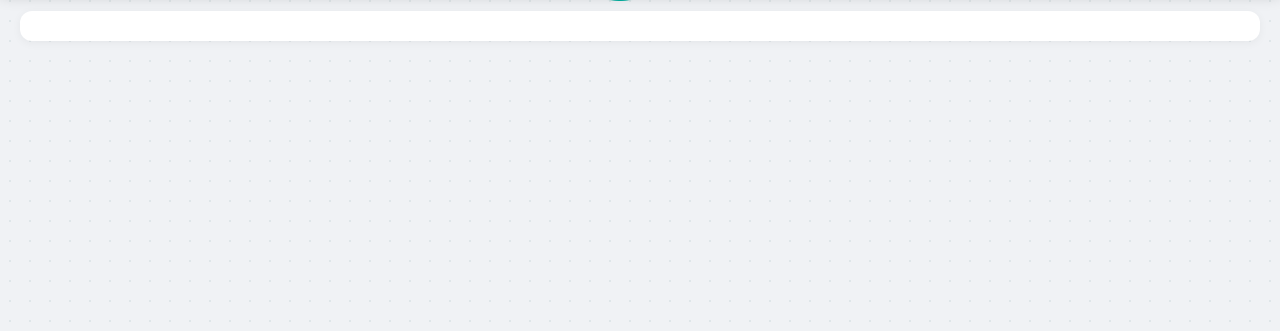
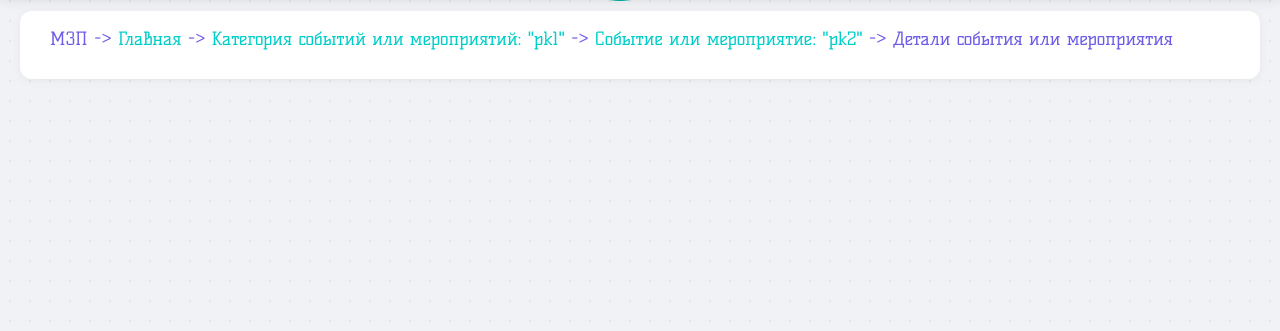
Before and after one commit to VSDragon1239/MainWebUIProject, a Django app: page /categories-events/1/events/1/event-details/ in a window 1280 px wide. Shown: the part 89-420 px from the top of the page. Run offline with Django 5.2, Linux system fonts and the light colour scheme.

Commit message:
ct4_v0.2.531 new pages! Change...

```diff
--- a/templates/base/base_header.html
+++ b/templates/base/base_header.html
@@ -9,7 +9,7 @@
 {% block header_block_1 %}
 <div class="header-block-1">
     <div class="nav-content">
-        <a class="base-link link-3" href="{% url 'categories' %}">
+        <a class="base-link link-3" href="{% url 'eco_habits_categories' %}">
             <span>Доступные задания</span>
         </a>
         <a class="base-link link-3" href="{% url 'categories_events' %}">
--- a/templates/pages/achievements.html
+++ b/templates/pages/achievements.html
@@ -8,7 +8,7 @@
 {% endblock %}
 
 {% block content_block_0 %}
-    <!-- Скрытие заголовка base.html, если необходимо -->
+    <h1><a href="{% url 'main' %}">МЗП</a> -> <a href="{% url 'profile' %}">Профиль</a> - Достижения</h1>
 {% endblock %}
 
 {% block content_block_1 %}
--- a/templates/pages/eco_habit_details.html
+++ b/templates/pages/eco_habit_details.html
@@ -8,7 +8,7 @@
 {% endblock %}
 
 {% block content_block_0 %}
-    <!-- Скрытие заголовка base.html, если необходимо -->
+        <h1>МЗП -> <a href="{% url 'main' %}">Главная</a> - Категория: "Зелёный Вуз" - <a href="{% url 'eco_habits' %}">ЭкоПривычка: "pk2"</a> - Детали</h1>
 {% endblock %}
 
 {% block content_block_1 %}
--- a/templates/pages/eco_habits.html
+++ b/templates/pages/eco_habits.html
@@ -8,7 +8,7 @@
 {% endblock %}
 
 {% block content_block_0 %}
-    <!-- Скрытие заголовка base.html, если необходимо -->
+    <h1><a href="{% url 'main' %}">МЗП</a> -> <a href="{% url 'profile' %}">Профиль</a> - Достижения</h1>
 {% endblock %}
 
 {% block content_block_1 %}
--- a/templates/pages/eco_habits_categories.html
+++ b/templates/pages/eco_habits_categories.html
@@ -8,7 +8,7 @@
 {% endblock %}
 
 {% block content_block_0 %}
-    <!-- Скрытие заголовка base.html, если необходимо -->
+    <h1>МЗП -> <a href="{% url 'main' %}">Главная</a> - Категории зелёных привычек</h1>
 {% endblock %}
 
 {% block content_block_1 %}
--- a/templates/pages/eco_habits_tracker.html
+++ b/templates/pages/eco_habits_tracker.html
@@ -8,7 +8,7 @@
 {% endblock %}
 
 {% block content_block_0 %}
-    <!-- Скрытие заголовка base.html, если необходимо -->
+    <h1>МЗП -> <a href="{% url 'profile' %}">Профиль</a> - Трекер зелёных привычек</h1>
 {% endblock %}
 
 {% block content_block_1 %}
--- a/templates/pages/event_details.html
+++ b/templates/pages/event_details.html
@@ -8,7 +8,13 @@
 {% endblock %}
 
 {% block content_block_0 %}
-    <!-- Скрытие заголовка base.html, если необходимо -->
+    <h1>
+        МЗП ->
+        <a href="{% url 'main' %}">Главная</a> ->
+        <a href="{% url 'profile' %}">Категория событий или мероприятий: "pk1"</a> ->
+        <a href="{% url 'profile' %}">Событие или мероприятие: "pk2"</a> ->
+        Детали события или мероприятия
+    </h1>
 {% endblock %}
 
 {% block content_block_1 %}
```
Also changed, not shown: templates/pages/eco_task_details.html (+8 -1 lines), templates/pages/eco_tasks_tracker.html (+7 -1 lines).
